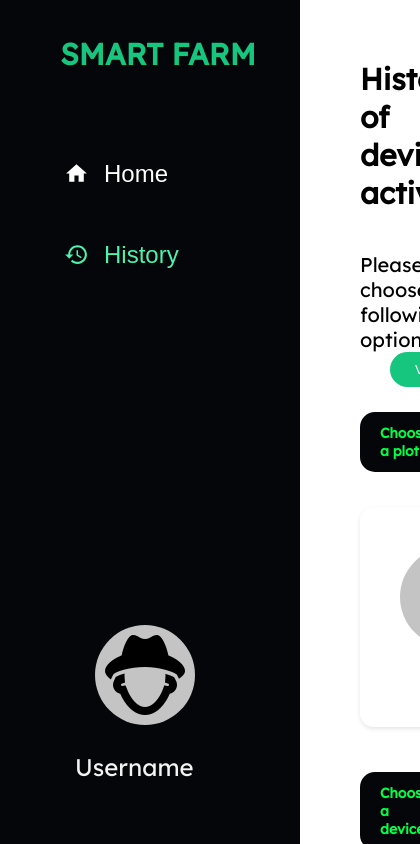
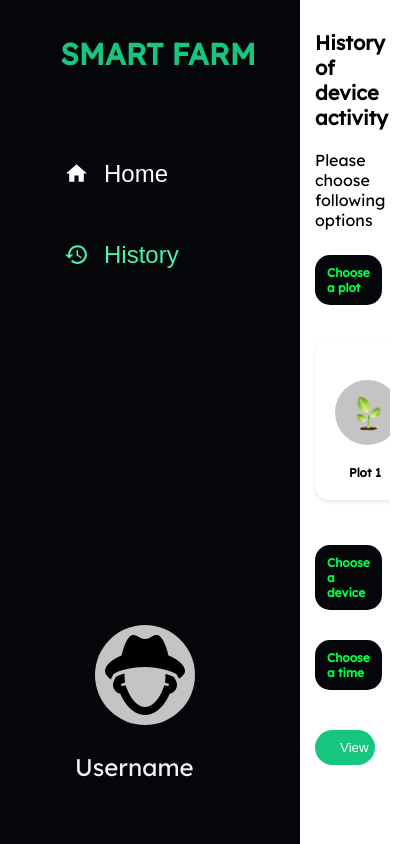
Before and after one commit to tomgermanyyyy/DACNPM, a React (Create React App) app in the folder client/: page /history in a window 390 px wide. Shown: the whole page, 420 px wide, since content can reach past the window. Built offline with nearby package versions, Linux system fonts and the light colour scheme.

Commit message:
add responsive for history page

```diff
--- a/client/src/styles/History.css
+++ b/client/src/styles/History.css
@@ -275,3 +275,89 @@
     color: #ff7a7a;
     font-weight: bold;
 }
+
+@media only screen and (max-width: 768px) {
+    .history form .option.active .option-flex {
+        gap: 50px
+    }
+}
+
+@media only screen and (max-width: 540px) {
+    .history {
+        padding: 30px 15px;
+        font-size: 16px;
+    }
+    .history h3 {
+        font-size: 20px;
+    }
+    .history .form-container {
+        position: relative;
+        margin-bottom: 100px;
+    }
+    .history .content {
+        margin-top: 20px;
+        margin-bottom: 20px;
+    }
+    .history .content h5 {
+        font-size: 16px;
+    }
+    .history #please-choose {
+        position: absolute;
+        display: block;
+        width: 100%;
+        bottom: -60px;
+        left: 50%;
+        transform: translateX(-50%);
+        margin-left: 0;
+    }
+    .history #please-choose button {
+        display: block;
+        width: 100%;
+    }
+    .history form h6 {
+        font-size: 12px;
+        padding: 10px 12px;
+    }
+    .history form .option.active .option-flex {
+        gap: 20px;
+    }
+
+    .history input:checked + label, .history input:not(:checked) + label  {
+        width: 100px;
+        height: 160px;
+    }
+    .history input[type="radio"] {
+        width: 100px;
+    }
+    .history input:checked + label .circle {
+        top: 10px;
+        right: 10px;
+        width: 10px;
+        height: 10px;
+    }
+    .history input:checked + label .image, .history input:not(:checked) + label .image {
+        width: 65px;
+        height: 65px;
+    }
+    .history input:checked + label img, .history input:not(:checked) + label img {
+        transform: translate(-50%, -50%) scale(45%);
+    }
+    .history input:checked + label .name, .history input:not(:checked) + label .name {
+        font-size: 12px;
+    }
+    .history .message.active {
+        font-size: 10px;
+    }
+    .history form .time-option label {
+        margin-right: 30px;
+    }
+    .history form .time-option label span {
+        font-size: 12px;
+    }
+    .history form .time-option label input {
+        padding: 5px;
+    }
+    .history .result-container.active {
+        font-size: 14px;
+    }
+}
```
